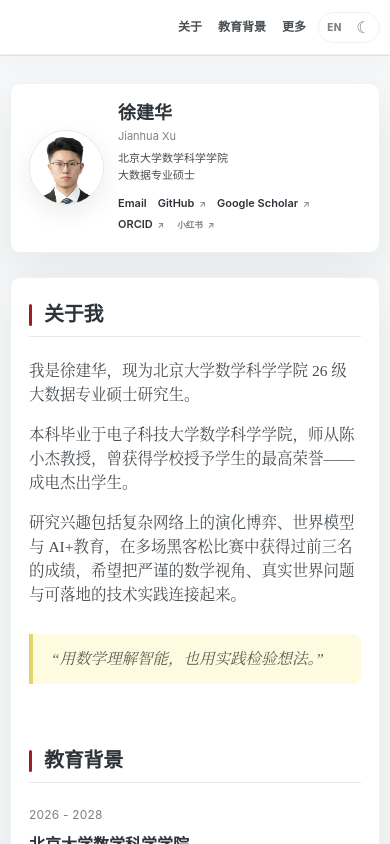
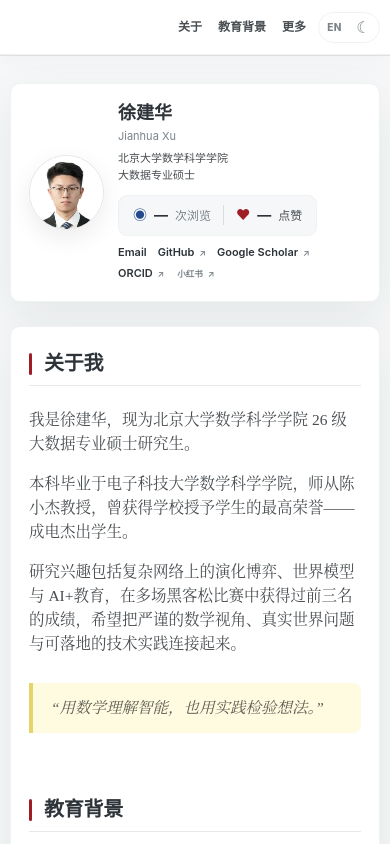
Before and after one commit to JhengXu/JhengXu.github.io, a Next.js app: page / in a window 390 px wide. Shown: the top 844 px of the page. Built offline with nearby package versions, Linux system fonts and the light colour scheme; no server answers.

Commit message:
Move engagement stats above profile links

```diff
--- a/app/engagement.tsx
+++ b/app/engagement.tsx
@@ -86,7 +86,7 @@ export default function Engagement() {
   };
 
   return (
-    <aside className="engagementPanel" aria-label="页面互动数据 / Page engagement">
+    <div className="engagementPanel" role="group" aria-label="页面互动数据 / Page engagement">
       <div className="engagementStat" title="匿名统计的页面访问次数 / Anonymous page views">
         <span className="engagementIcon" aria-hidden="true">◉</span>
         <span className="engagementValue">{formatCount(views)}</span>
@@ -112,6 +112,6 @@ export default function Engagement() {
       <span className="engagementPrivacy">
         <LocalizedLabel zh="匿名统计" en="anonymous counts" />
       </span>
-    </aside>
+    </div>
   );
 }
--- a/app/globals.css
+++ b/app/globals.css
@@ -846,6 +846,29 @@ blockquote {
   letter-spacing: 0.04em;
 }
 
+.authorEngagement .engagementPanel {
+  min-height: 0;
+  margin: 0;
+  padding: 7px;
+  display: grid;
+  grid-template-columns: 1fr;
+  gap: 2px;
+  border-radius: 9px;
+}
+
+.authorEngagement .engagementStat,
+.authorEngagement .likeButton {
+  width: 100%;
+  min-height: 29px;
+  padding: 0 6px;
+  justify-content: flex-start;
+}
+
+.authorEngagement .engagementDivider,
+.authorEngagement .engagementPrivacy {
+  display: none;
+}
+
 .pageFooter {
   margin-top: 30px;
   padding-top: 18px;
@@ -941,6 +964,24 @@ blockquote {
     flex-direction: row;
     flex-wrap: wrap;
     gap: 5px 14px;
+  }
+
+  .authorEngagement .engagementPanel {
+    width: max-content;
+    max-width: 100%;
+    padding: 5px 8px;
+    display: flex;
+    gap: 6px;
+  }
+
+  .authorEngagement .engagementStat,
+  .authorEngagement .likeButton {
+    width: auto;
+  }
+
+  .authorEngagement .engagementDivider {
+    display: block;
+    height: 20px;
   }
 
   .mainContent {
--- a/app/page.tsx
+++ b/app/page.tsx
@@ -368,6 +368,9 @@ export default function Home() {
                   en="Evolutionary games on complex networks · World models · AI for education"
                 />
               </li>
+              <li className="authorEngagement">
+                <Engagement />
+              </li>
               <li className="authorLinks">
                 <span className="authorLinksLabel"><Localized zh="个人主页" en="Profiles" /></span>
                 <div>
@@ -568,8 +571,6 @@ export default function Home() {
             </a>
           </section>
 
-          <Engagement />
-
           <footer className="pageFooter">
             <p>© 2026 徐建华 · Jianhua Xu</p>
             <a href="#top"><Localized zh="返回顶部 ↑" en="Back to top ↑" /></a>
```
